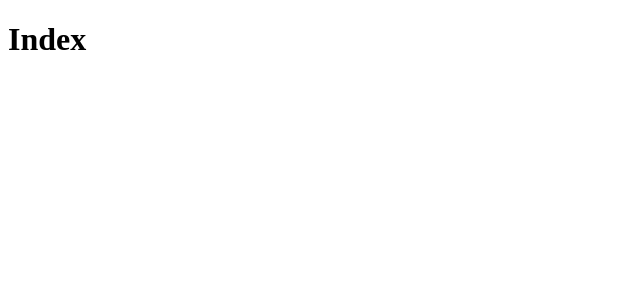
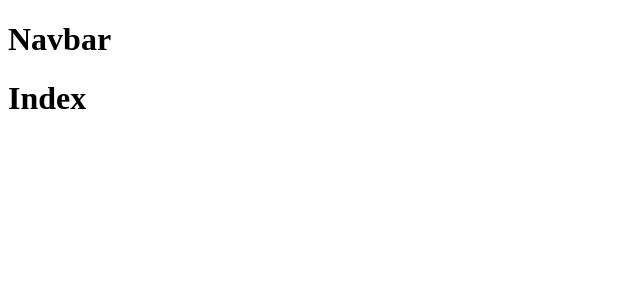
Before and after one commit to Kuper-xx/Kinfo, a Next.js app: page / in a window 1280 px wide. Shown: the top 300 px of the page, without its empty margins (0-640 px from the left). Built offline with nearby package versions, Linux system fonts and the light colour scheme.

Commit message:
Navbar component

```diff
--- /dev/null
+++ b/components/Layout.js
@@ -0,0 +1,9 @@
+import Navbar from './Navbar'
+
+const Layout = ({children}) => (
+	<>
+	<Navbar/>
+	{children}
+	</>
+)
+export default Layout;
--- /dev/null
+++ b/components/Navbar.js
@@ -0,0 +1,2 @@
+const Navbar = () => <h1>Navbar</h1>
+export default Navbar;
--- a/pages/index.js
+++ b/pages/index.js
@@ -1,2 +1,8 @@
-const Index = () => <h1>Index</h1>
+import Layout from '../components/Layout'
+
+const Index = () => (
+	<Layout>
+	<h1>Index</h1>
+	</Layout>
+)
 export default Index;
```
